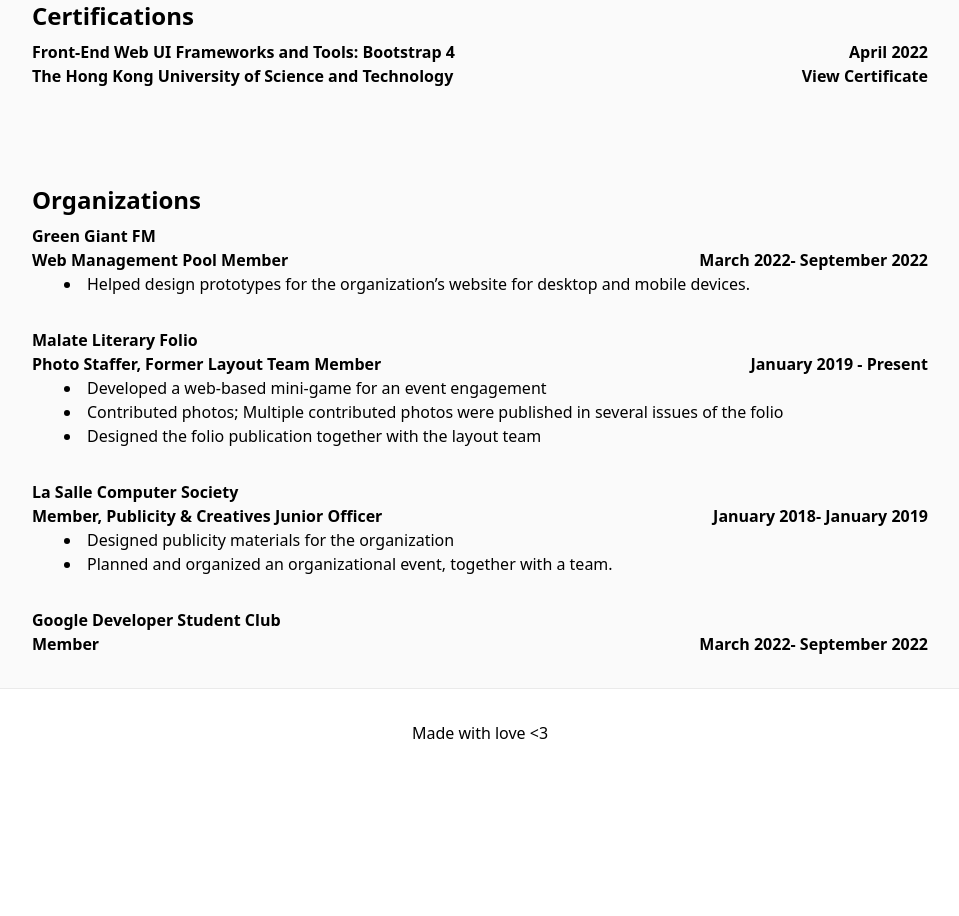
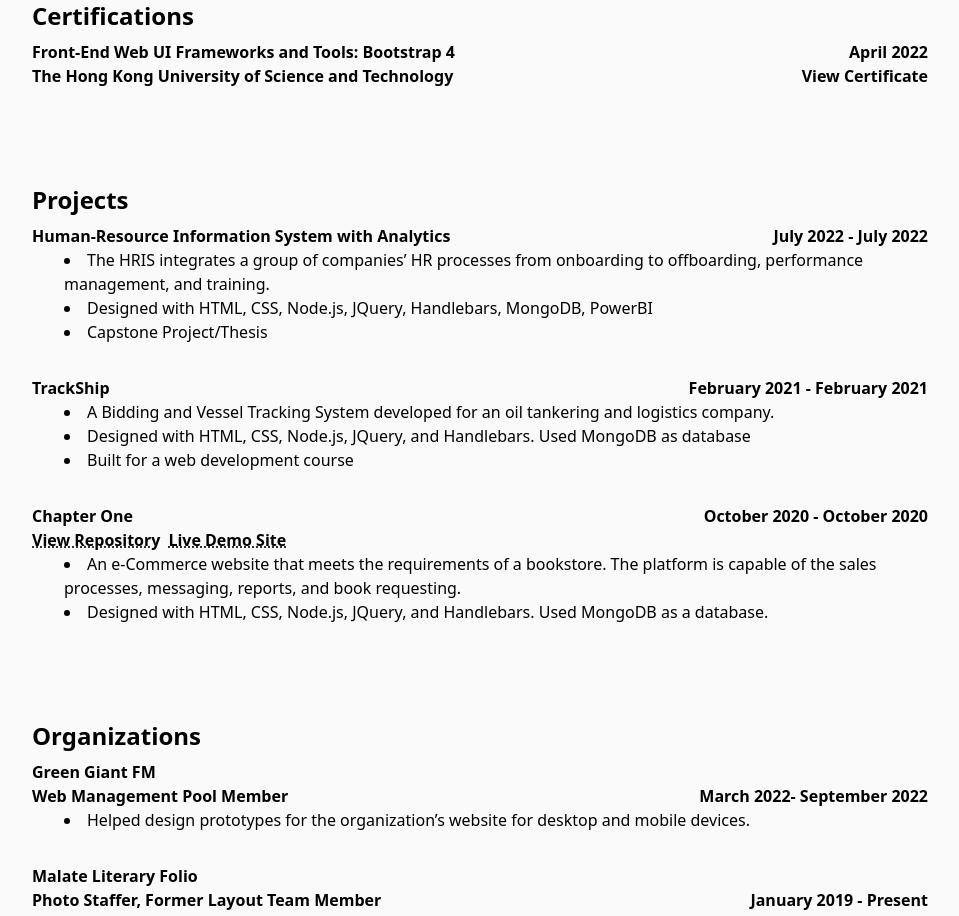
Before and after one commit to seanxavier/resume-website, a Next.js app: page / in a window 1280 px wide. Shown: the part 1040-1956 px from the top of the page, without its empty margins (160-1119 px from the left). Before the commit the page ends 1817 px from the top, so only its background shows below. Built offline with nearby package versions, Linux system fonts and the light colour scheme.

Commit message:
added projects

```diff
--- a/pages/index.js
+++ b/pages/index.js
@@ -4,13 +4,14 @@ import Certification from '../sections/Certification'
 import Education from '../sections/Education'
 import Experience from '../sections/Experience'
 import Organizations from '../sections/Organizations'
+import Projects from '../sections/Projects'
 import styles from '../styles/Home.module.css'
 
 export default function Home() {
   return (
     <div className={styles.container}>
       <Head>
-        <title>Create Next App</title>
+        <title>Sean Xavier Nieva | Resume</title>
         <meta name="description" content="Generated by create next app" />
         <link rel="icon" href="/favicon.ico" />
       </Head>
@@ -19,8 +20,8 @@ export default function Home() {
         <Education />
         <Experience/>
         <Certification/>
+        <Projects/>
         <Organizations/>
-
       </main>
 
 
--- /dev/null
+++ b/sections/Projects.js
@@ -0,0 +1,107 @@
+import Link from "next/link";
+
+
+const Projects = () => {
+
+    const data = [
+        {
+            projectName: "Human-Resource Information System with Analytics",
+            dateFinished: "2022-07-01",
+            repositoryLink: "",
+            deployedLink: "",
+            details: [
+                "The HRIS integrates a group of companies’ HR processes from onboarding to offboarding, performance management, and training.",
+                "Designed with HTML, CSS, Node.js, JQuery, Handlebars, MongoDB, PowerBI",
+                "Capstone Project/Thesis",
+            ]
+        },
+        {
+            projectName: "TrackShip",
+            dateFinished: "2021-02-01",
+            repositoryLink: "",
+            deployedLink: "",
+            details: [
+                "A Bidding and Vessel Tracking System developed for an oil tankering and logistics company.",
+                "Designed with HTML, CSS, Node.js, JQuery, and Handlebars. Used MongoDB as database",
+                "Built for a web development course",
+            ]
+        },
+        {
+            projectName: "Chapter One",
+            dateFinished: "2020-10-01",
+            repositoryLink: "https://github.com/iliwysfyasbysuoi/Chapter-One--Refactored-",
+            deployedLink: "https://chapterone-itisdev.seanxavier.one/",
+            details: [
+                "An e-Commerce website that meets the requirements of a bookstore. The platform is capable of the sales processes, messaging, reports, and book requesting.",
+                "Designed with HTML, CSS, Node.js, JQuery, and Handlebars. Used MongoDB as a database.",
+            ],
+
+        }
+    ]
+
+
+
+    return (
+        <>
+            <div className="lg:mx-40" id="Projects">
+                <div className="h1">
+                    <h1 className="">Projects</h1>
+                </div>
+                {data.map((data, index) => {
+                    let dateFinished = new Date(data.dateFinished);
+
+                    return (
+                        <div key={index} className="mb-8">
+                            <div className="font-semibold">
+                                <div className="md:flex md:flex-row md:justify-between">
+                                    <h2>{data.projectName}</h2>
+                                    <h2>{dateFinished.toLocaleDateString('en-us', { year: "numeric", month: "long" })} {data.dateFinished === "" ? "" : "- " + dateFinished.toLocaleDateString('en-us', { year: "numeric", month: "long" })}</h2>
+                                </div>
+                                <div className="md:flex md:flex-row md:justify-start ">
+                                    {data.repositoryLink !== ""
+                                        ? <Link
+                                            className="hover:decoration-solid underline decoration-dotted mr-2"
+                                            href={data.repositoryLink}
+                                            target="_blank"
+                                        >
+                                            View Repository
+                                        </Link>
+                                        : ""
+
+
+                                    }
+                                    {data.deployedLink !== ""
+                                        ? <Link
+                                            className="hover:decoration-solid underline decoration-dotted mr-2"
+                                            href={data.deployedLink}
+                                            target="_blank"
+                                        >
+                                            Live Demo Site
+                                        </Link>
+                                        :""
+                                    }
+
+
+
+                                </div>
+                            </div>
+
+                            {data.details.map((detail, index) => {
+                                return (
+                                    <li key={index} className="ml-8">
+                                        {detail}
+                                    </li>
+                                )
+                            })
+                            }
+                        </div>
+                    )
+                })
+                }
+
+            </div>
+        </>
+    )
+}
+
+export default Projects
```
